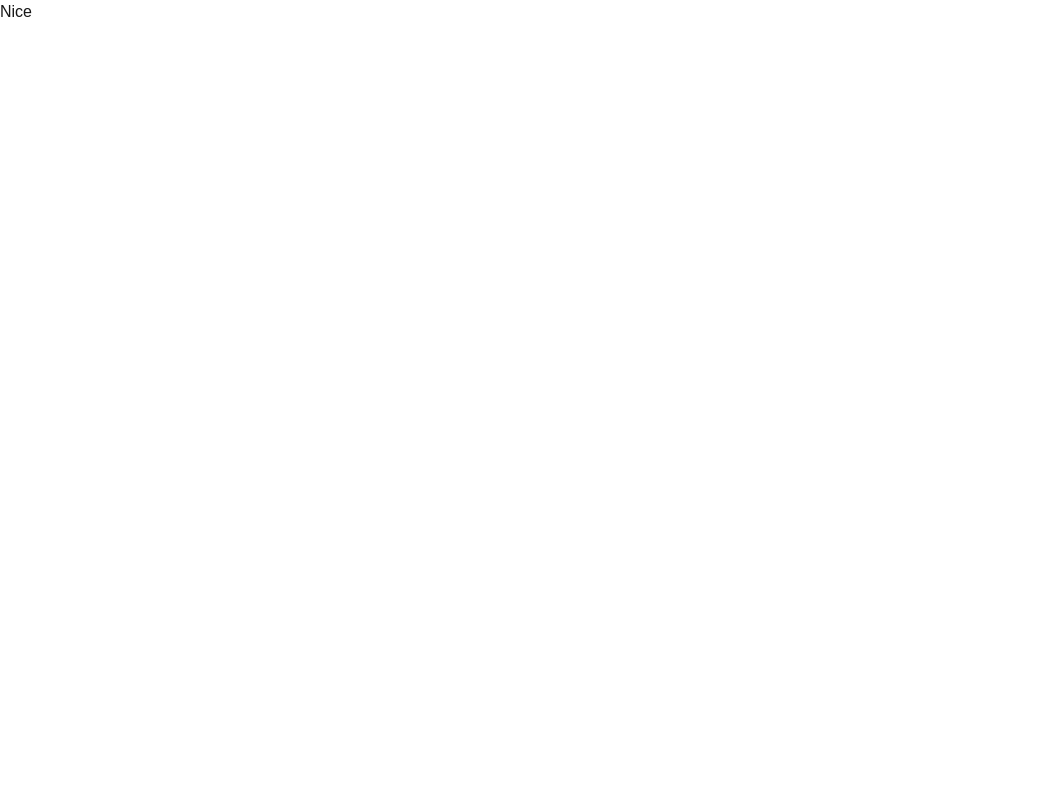
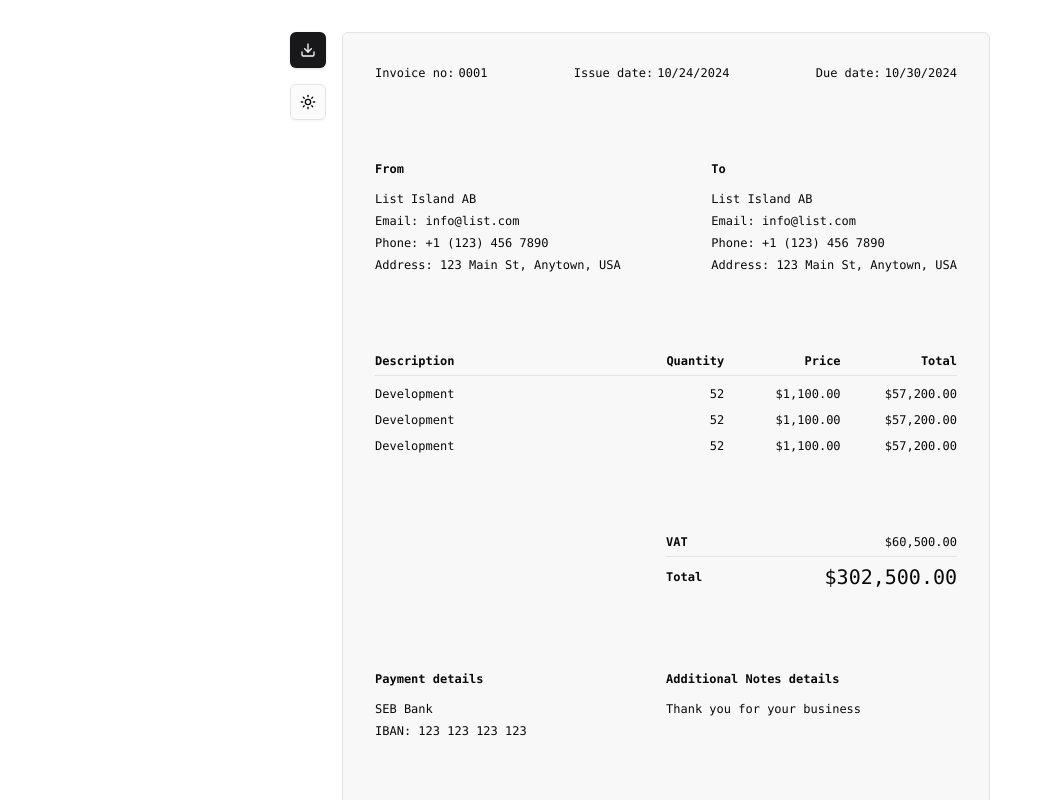
Before and after one commit to kyrylolvov/invoice-builder, a Next.js app: page / in a window 1280 px wide. Shown: the top 800 px of the page, without its empty margins (0-1052 px from the left). Built offline with nearby package versions, Linux system fonts and the light colour scheme.

Commit message:
CHANGED: - Initiated shadcn components - Added ability to change theme - Added invoice-form boilerplate - Other small changes
Signed-off-by: kyrylolvov <kyrylo@arccompute.io>

```diff
--- a/src/app/layout.tsx
+++ b/src/app/layout.tsx
@@ -2,6 +2,7 @@ import "~/styles/globals.css";
 
 import type { Metadata } from "next";
 import localFont from "next/font/local";
+import { ThemeProvider } from "next-themes";
 
 const geistSans = localFont({
   src: "../fonts/GeistVF.woff",
@@ -26,8 +27,12 @@ export default function RootLayout({
   children: React.ReactNode;
 }>) {
   return (
-    <html lang="en">
-      <body className={`${geistSans.variable} ${geistMono.variable} antialiased`}>{children}</body>
+    <html lang="en" suppressHydrationWarning>
+      <body className={`${geistSans.variable} ${geistMono.variable} min-w-screen-md min-h-screen p-8 antialiased`}>
+        <ThemeProvider attribute="class" defaultTheme="system" enableSystem disableTransitionOnChange>
+          {children}
+        </ThemeProvider>
+      </body>
     </html>
   );
 }
--- a/src/app/page.tsx
+++ b/src/app/page.tsx
@@ -1,3 +1,15 @@
+import { DownloadButton } from "~/components/download-button";
+import { InvoiceForm } from "~/components/invoice-form";
+import { ThemeSwitch } from "~/components/theme-switch";
+
 export default function Home() {
-  return <div className="">Nice</div>;
+  return (
+    <main className="mx-auto flex h-full w-[700px] gap-4">
+      <div className="flex flex-col gap-4">
+        <DownloadButton />
+        <ThemeSwitch />
+      </div>
+      <InvoiceForm />
+    </main>
+  );
 }
--- /dev/null
+++ b/src/components/download-button.tsx
@@ -0,0 +1,12 @@
+import { DownloadIcon } from "lucide-react";
+import * as React from "react";
+
+import { Button } from "./ui/button";
+
+export function DownloadButton() {
+  return (
+    <Button size="icon">
+      <DownloadIcon />
+    </Button>
+  );
+}
--- /dev/null
+++ b/src/components/invoice-form.tsx
@@ -0,0 +1,101 @@
+import * as React from "react";
+
+export function InvoiceForm() {
+  return (
+    <div className="flex aspect-[1/1.4] w-full flex-col justify-between rounded-md border bg-secondary/60 p-8 font-mono text-xs">
+      <div className="flex flex-col gap-20">
+        <div className="flex justify-between">
+          <div className="flex gap-1">
+            <span>Invoice no:</span>
+            <span>0001</span>
+          </div>
+
+          <div className="flex gap-1">
+            <span>Issue date:</span>
+            <span>10/24/2024</span>
+          </div>
+
+          <div className="flex gap-1">
+            <span>Due date:</span>
+            <span>10/30/2024</span>
+          </div>
+        </div>
+
+        <div className="flex justify-between">
+          <div className="flex flex-col gap-1.5">
+            <div className="mb-2 font-semibold">From</div>
+            <div>List Island AB</div>
+            <div>Email: info@list.com</div>
+            <div>Phone: +1 (123) 456 7890</div>
+            <div>Address: 123 Main St, Anytown, USA</div>
+          </div>
+
+          <div className="flex flex-col gap-1.5">
+            <div className="mb-2 font-semibold">To</div>
+            <div>List Island AB</div>
+            <div>Email: info@list.com</div>
+            <div>Phone: +1 (123) 456 7890</div>
+            <div>Address: 123 Main St, Anytown, USA</div>
+          </div>
+        </div>
+
+        <div>
+          <div className="grid grid-cols-10 border-b pb-1.5">
+            <div className="col-span-4 font-semibold">Description</div>
+            <div className="col-span-2 text-right font-semibold">Quantity</div>
+            <div className="col-span-2 text-right font-semibold">Price</div>
+            <div className="col-span-2 text-right font-semibold">Total</div>
+          </div>
+
+          <div className="mt-2.5 grid grid-cols-10">
+            <div className="col-span-4">Development</div>
+            <div className="col-span-2 text-right">52</div>
+            <div className="col-span-2 text-right">$1,100.00</div>
+            <div className="col-span-2 text-right">$57,200.00</div>
+          </div>
+
+          <div className="mt-2.5 grid grid-cols-10">
+            <div className="col-span-4">Development</div>
+            <div className="col-span-2 text-right">52</div>
+            <div className="col-span-2 text-right">$1,100.00</div>
+            <div className="col-span-2 text-right">$57,200.00</div>
+          </div>
+
+          <div className="mt-2.5 grid grid-cols-10">
+            <div className="col-span-4">Development</div>
+            <div className="col-span-2 text-right">52</div>
+            <div className="col-span-2 text-right">$1,100.00</div>
+            <div className="col-span-2 text-right">$57,200.00</div>
+          </div>
+        </div>
+
+        <div className="grid grid-cols-2">
+          <div></div>
+          <div>
+            <div className="mb-1.5 flex justify-between border-b pb-1.5">
+              <div className="font-semibold">VAT</div>
+              <div>$60,500.00</div>
+            </div>
+
+            <div className="flex items-center justify-between">
+              <div className="font-semibold">Total</div>
+              <div className="text-xl">$302,500.00</div>
+            </div>
+          </div>
+        </div>
+
+        <div className="grid grid-cols-2">
+          <div className="flex flex-col gap-1.5">
+            <div className="mb-2 font-semibold">Payment details</div>
+            <div>SEB Bank</div>
+            <div>IBAN: 123 123 123 123</div>
+          </div>
+          <div className="flex flex-col gap-1.5">
+            <div className="mb-2 font-semibold">Additional Notes details</div>
+            <div>Thank you for your business</div>
+          </div>
+        </div>
+      </div>
+    </div>
+  );
+}
--- /dev/null
+++ b/src/components/theme-switch.tsx
@@ -0,0 +1,18 @@
+"use client";
+
+import { MoonIcon, SunIcon } from "lucide-react";
+import { useTheme } from "next-themes";
+import * as React from "react";
+
+import { Button } from "./ui/button";
+
+export function ThemeSwitch() {
+  const { theme, setTheme } = useTheme();
+
+  return (
+    <Button size="icon" variant="outline" onClick={() => setTheme(theme === "dark" ? "light" : "dark")} className="bg-secondary/40">
+      <SunIcon className="h-[1.2rem] w-[1.2rem] rotate-0 scale-100 transition-all dark:-rotate-90 dark:scale-0" />
+      <MoonIcon className="absolute h-[1.2rem] w-[1.2rem] rotate-90 scale-0 transition-all dark:rotate-0 dark:scale-100" />
+    </Button>
+  );
+}
--- /dev/null
+++ b/src/components/ui/button.tsx
@@ -0,0 +1,42 @@
+import { Slot } from "@radix-ui/react-slot";
+import { cva, type VariantProps } from "class-variance-authority";
+import * as React from "react";
+
+import { cn } from "~/lib/utils";
+
+const buttonVariants = cva(
+  "inline-flex items-center justify-center gap-2 whitespace-nowrap rounded-md text-sm font-medium transition-colors focus-visible:outline-none focus-visible:ring-1 focus-visible:ring-ring disabled:pointer-events-none disabled:opacity-50 [&_svg]:pointer-events-none [&_svg]:size-4 [&_svg]:shrink-0",
+  {
+    variants: {
+      variant: {
+        default: "bg-primary text-primary-foreground shadow hover:bg-primary/90",
+        outline: "border border-input bg-background shadow-sm hover:bg-secondary hover:text-secondary-foreground",
+        secondary: "bg-secondary text-secondary-foreground shadow-sm hover:bg-secondary/80",
+        ghost: "hover:bg-secondary hover:text-secondary-foreground",
+        link: "text-primary underline-offset-4 hover:underline",
+      },
+      size: {
+        default: "h-9 px-4 py-2",
+        sm: "h-8 rounded-md px-3 text-xs",
+        lg: "h-10 rounded-md px-8",
+        icon: "h-9 w-9",
+      },
+    },
+    defaultVariants: {
+      variant: "default",
+      size: "default",
+    },
+  },
+);
+
+export interface ButtonProps extends React.ButtonHTMLAttributes<HTMLButtonElement>, VariantProps<typeof buttonVariants> {
+  asChild?: boolean;
+}
+
+const Button = React.forwardRef<HTMLButtonElement, ButtonProps>(({ className, variant, size, asChild = false, ...props }, ref) => {
+  const Comp = asChild ? Slot : "button";
+  return <Comp className={cn(buttonVariants({ variant, size, className }))} ref={ref} {...props} />;
+});
+Button.displayName = "Button";
+
+export { Button, buttonVariants };
--- /dev/null
+++ b/src/lib/utils.ts
@@ -0,0 +1,6 @@
+import { twMerge } from "tailwind-merge";
+import { clsx, type ClassValue } from "clsx";
+
+export function cn(...inputs: ClassValue[]) {
+  return twMerge(clsx(inputs));
+}
--- a/src/styles/globals.css
+++ b/src/styles/globals.css
@@ -2,20 +2,46 @@
 @tailwind components;
 @tailwind utilities;
 
-:root {
-  --background: #ffffff;
-  --foreground: #171717;
+
+body {
+  font-family: Arial, Helvetica, sans-serif;
 }
 
-@media (prefers-color-scheme: dark) {
+@layer base {
   :root {
-    --background: #0a0a0a;
-    --foreground: #ededed;
+    --background: 0 0% 100%;
+    --foreground: 240 10% 3.9%;
+
+    --primary: 240 5.9% 10%;
+    --primary-foreground: 0 0% 98%;
+
+    --secondary: 240 4.8% 95.9%;
+    --secondary-foreground: 240 5.9% 10%;
+
+    --border: 240 5.9% 90%;
+    --radius: 0.5rem;
+  }
+
+  .dark {
+    --background: 240 10% 3.9%;
+    --foreground: 0 0% 98%;
+
+    --primary: 0 0% 98%;
+    --primary-foreground: 240 5.9% 10%;
+
+    --secondary: 240 3.7% 15.9%;
+    --secondary-foreground: 0 0% 98%;
+
+    --border: 240 3.7% 15.9%;
   }
 }
 
-body {
-  color: var(--foreground);
-  background: var(--background);
-  font-family: Arial, Helvetica, sans-serif;
+@layer base {
+  * {
+    @apply border-border;
+  }
+
+  body {
+    @apply bg-background text-foreground;
+  }
 }
--- a/tailwind.config.ts
+++ b/tailwind.config.ts
@@ -1,15 +1,37 @@
 import type { Config } from "tailwindcss";
 
 const config: Config = {
+  darkMode: ["class"],
   content: ["./src/pages/**/*.{js,ts,jsx,tsx,mdx}", "./src/components/**/*.{js,ts,jsx,tsx,mdx}", "./src/app/**/*.{js,ts,jsx,tsx,mdx}"],
   theme: {
     extend: {
       colors: {
-        background: "var(--background)",
-        foreground: "var(--foreground)",
+        background: "hsl(var(--background))",
+        foreground: "hsl(var(--foreground))",
+        primary: {
+          DEFAULT: "hsl(var(--primary))",
+          foreground: "hsl(var(--primary-foreground))",
+        },
+        secondary: {
+          DEFAULT: "hsl(var(--secondary))",
+          foreground: "hsl(var(--secondary-foreground))",
+        },
+        border: "hsl(var(--border))",
+        chart: {
+          "1": "hsl(var(--chart-1))",
+          "2": "hsl(var(--chart-2))",
+          "3": "hsl(var(--chart-3))",
+          "4": "hsl(var(--chart-4))",
+          "5": "hsl(var(--chart-5))",
+        },
+      },
+      borderRadius: {
+        lg: "var(--radius)",
+        md: "calc(var(--radius) - 2px)",
+        sm: "calc(var(--radius) - 4px)",
       },
     },
   },
-  plugins: [],
+  plugins: [require("tailwindcss-animate")],
 };
 export default config;
```
Also changed, not shown: package.json (+11 -1 lines), src/contexts/theme-provider.tsx (added, +9 -0 lines), components.json (added), 1 other file (tests, documents, lock files or other folders).
